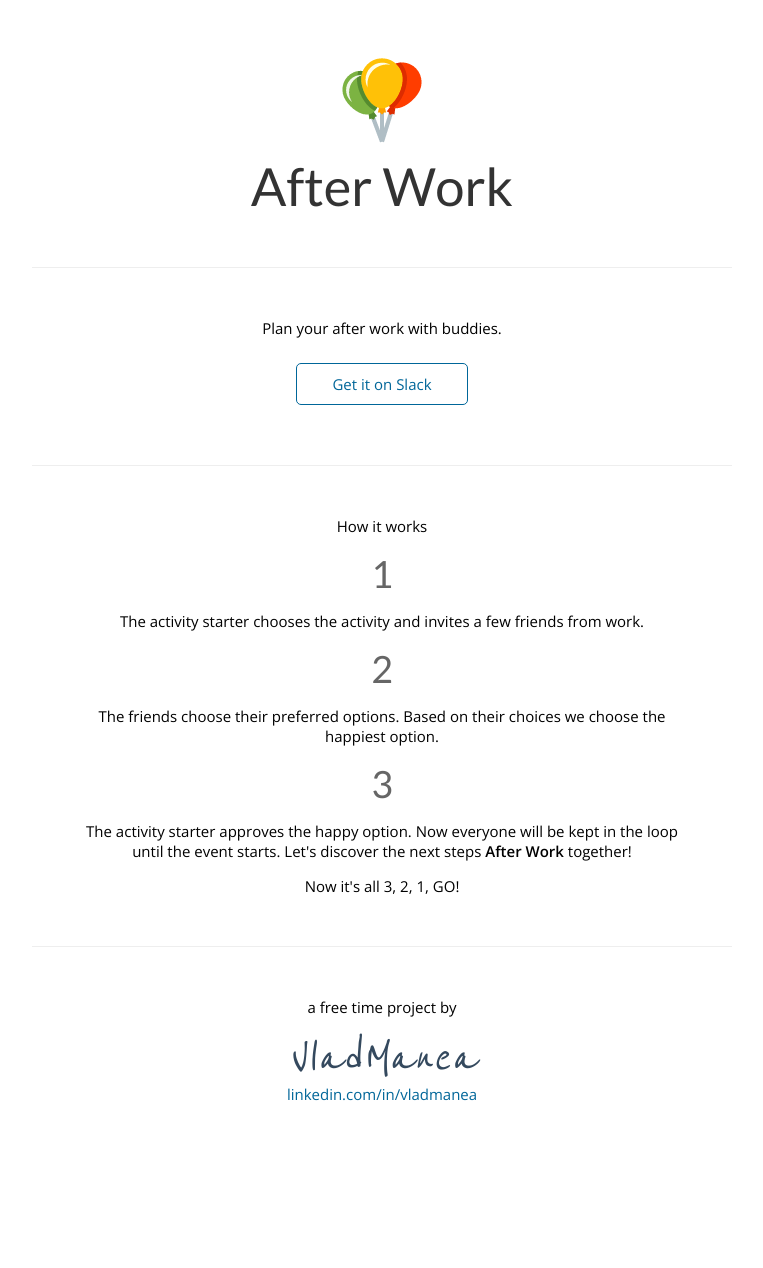
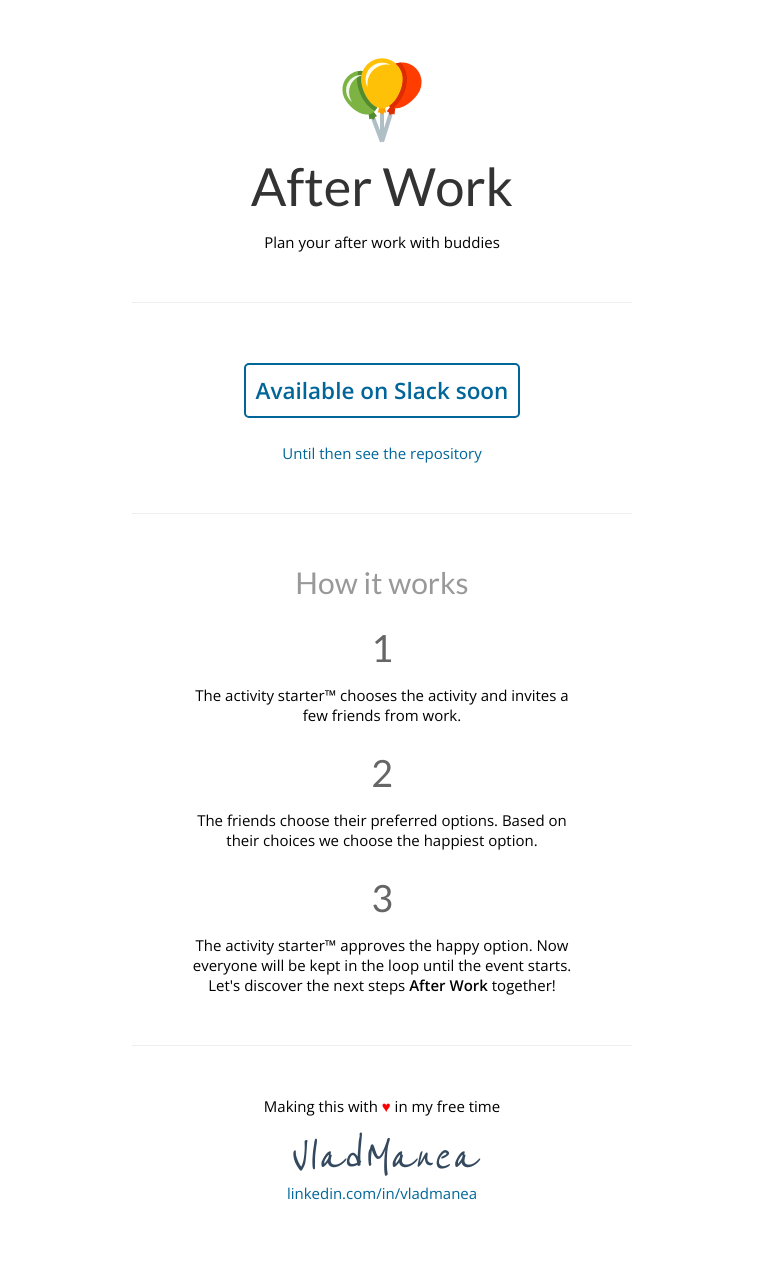
Before and after one commit to afterworkio/afterworkio, a PHP site: page / in a window 1280 px wide. Shown: the whole page, without its empty margins (258-1021 px from the left). Before the commit the page ends 1101 px from the top, so only its background shows below. Run offline with PHP 8.4, Linux system fonts and the light colour scheme.

Commit message:
Add better styling and a little love to the page

```diff
--- a/home.html
+++ b/home.html
@@ -8,6 +8,7 @@
         <meta name="author" content="Vlad Manea">
         <meta name="description" content="Plan your after work with buddies">
         <meta name="robots" content="all, index, follow">
+        <meta charset="utf-8">
 
         <!-- Viewport mobile tag for sensible mobile support -->
         <meta name="viewport" content="width=device-width, initial-scale=1, maximum-scale=1">
@@ -22,20 +23,20 @@
                         <div class="container text-center">
                             <img class="image-logo" src="logo-100.png" alt="After Work">
                             <h1>After Work</h1>
+                            <p class="text-center">Plan your after work with buddies</p>
                             <hr />
-                            <p class="text-center">Plan your after work with buddies.</p>
-                            <p class="text-center"><a href="#" class="text-button">Get it on Slack</a></p>
+                            <p class="text-center"><a href="javascript:alert('Thank you for your interest. Visit this page later!')" class="text-button">Available on Slack soon</a></p>
+                            <p class="text-center"><a target="_blank" href="https://bitbucket.org/afterworkio/after-work-slack-bot">Until then see the repository</a></p>
                             <hr />
-                            <p class="text-center">How it works</p>
-                            <h2>1</h2>
-                            <p class="text-center">The activity starter chooses the activity and invites a few friends from work.</p>
-                            <h2>2</h2>
+                            <h2>How it works</h2>
+                            <h3>1</h3>
+                            <p class="text-center">The activity starter™ chooses the activity and invites a few friends from work.</p>
+                            <h3>2</h3>
                             <p class="text-center">The friends choose their preferred options. Based on their choices we choose the happiest option.</p>
-                            <h2>3</h2>
-                            <p class="text-center">The activity starter approves the happy option. Now everyone will be kept in the loop until the event starts. Let's discover the next steps <span class="text-bold">After Work</span> together!</p>
-                            <p class="text-center">Now it's all 3, 2, 1, GO!</p>
+                            <h3>3</h3>
+                            <p class="text-center">The activity starter™ approves the happy option. Now everyone will be kept in the loop until the event starts. Let's discover the next steps <span class="text-bold">After Work</span> together!</p>
                             <hr />
-                            <p>a free time project by</p>
+                            <p>Making this with <span class="text-love">♥</span> in my free time</p>
                             <p><span class="text-signature">VladManea</span><br /><a href="http://www.linkedin.com/in/vladmanea" target="_blank">linkedin.com/in/vladmanea</a></p>
                         </div>
                     </div>
--- a/index.css
+++ b/index.css
@@ -24,7 +24,7 @@ body {
 }
 
 .container {
-    max-width: 600px;
+    max-width: 400px;
     margin: auto;
     padding: 50px;
 }
@@ -36,13 +36,6 @@ body {
 
 .jumbotron .cell {
     vertical-align: middle;
-}
-
-.step {
-    padding-top: 25px;
-    padding-bottom: 25px;
-    max-width: 400px;
-    margin: auto;
 }
 
 .text-love {
@@ -67,9 +60,18 @@ h1 {
 h2 {
     font-family: Lato, sans-serif;
     font-weight: 400;
+    font-size: 200%;
+    color: #999;
+    margin: 0;
+}
+
+h3 {
+    font-family: Lato, sans-serif;
+    font-weight: 400;
     font-size: 250%;
     color: #666;
     margin: 0;
+    margin-top: 25px;
 }
 
 p {
@@ -104,16 +106,23 @@ a {
     text-decoration: none;
 }
 
+a:hover {
+    text-decoration: underline;
+}
+
 a.text-button {
-    border: 1px solid #069;
+    border: 2px solid #069;
     padding: 10px;
     margin: 10px 5px;
     display: inline-block;
     border-radius: 5px;
     min-width: 150px;
+    font-weight: 600;
+    font-size: 150%;
 }
 
 a.text-button:hover {
     background-color: #069;
     color: #fff;
+    text-decoration: none;
 }
```
